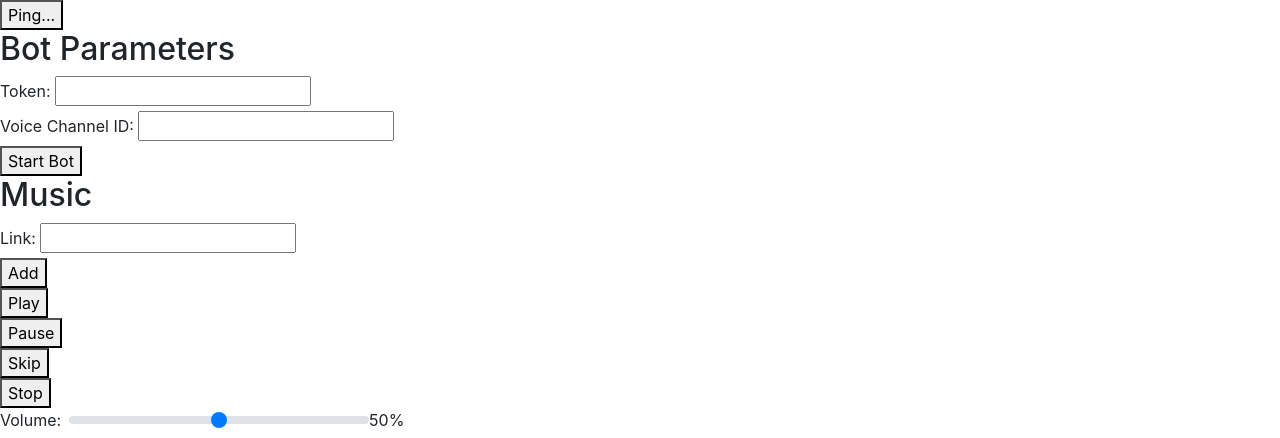
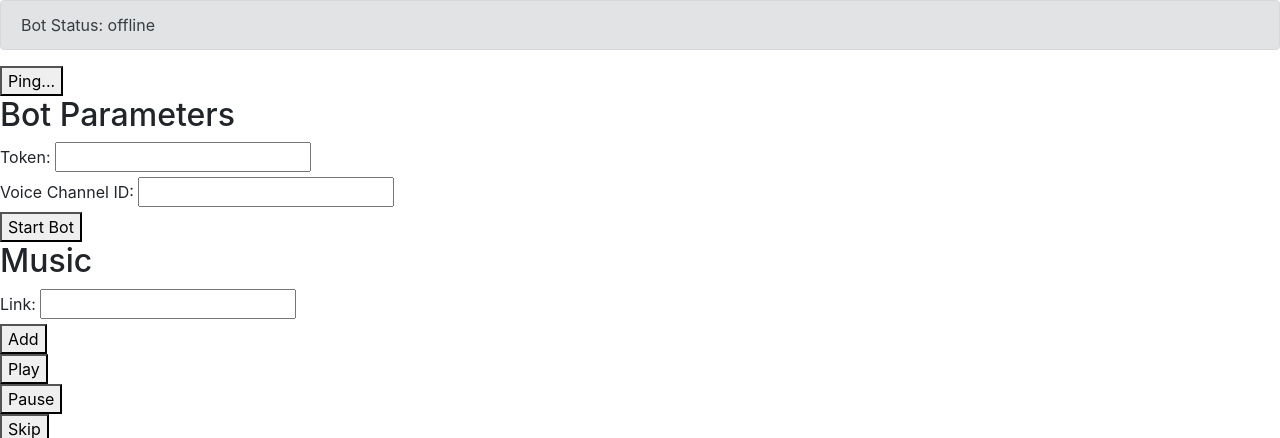
Before and after one commit to revivedp/disc.music, a Flask app: page / in a window 1280 px wide. Shown: the top 438 px of the page. Run offline with Flask 3, Linux system fonts and the light colour scheme; some libraries are stand-ins or nearby versions.

Commit message:
Add bot status checker

```diff
--- a/routes.py
+++ b/routes.py
@@ -1,5 +1,8 @@
 from app import app, socketio
 from flask import render_template, redirect, request
+
+BOT_SID = None
+BOT_ONLINE = False
 
 
 # =======================================
@@ -79,6 +82,25 @@ def stop():
 #               Socket.IO
 # =======================================
 
+@socketio.on("bot_status")
+def on_bot_status(data):
+    global BOT_SID, BOT_ONLINE
+    BOT_ONLINE = bool(data.get("online"))
+    BOT_SID = request.sid
+    socketio.emit("bot_status", {"online": BOT_ONLINE})
+
+@socketio.on("connect")
+def on_ws_connect():
+    socketio.emit("bot_status", {"online": BOT_ONLINE}, to=request.sid)
+
+@socketio.on("disconnect")
+def on_ws_disconnect():
+    global BOT_SID, BOT_ONLINE
+    if request.sid == BOT_SID:
+        BOT_SID = None
+        BOT_ONLINE = False
+        socketio.emit("bot_status", {"online": False})
+
 @socketio.on("bot_queue_update")
 def on_bot_queue_update(data):
     socketio.emit("bot_queue_update", data)
--- /dev/null
+++ b/static/js/SetStatus.js
@@ -0,0 +1,14 @@
+(function () {
+    const socket = window.socket || io();
+    window.socket = socket
+
+    function setStatus(online){
+        const el = document.getElementById('bot-status');
+        if (!el) return;
+        const isOn = !!online;
+        el.textContent = 'Bot Status: ' + (isOn ? 'online' : 'offline');
+        el.className = 'alert ' + (isOn ? 'alert-success' : 'alert-secondary');
+    }
+
+    socket.on('bot_status', (data) => setStatus(data && data.online));
+})();
--- a/templates/index.html
+++ b/templates/index.html
@@ -9,6 +9,8 @@
 </head>
 
 <body>
+
+    <div id="bot-status" class="alert alert-secondary" role="status">Bot Status: offline</div>
 
     <form action="{{ url_for('send_ping') }}" method="POST">
         <button type="submit">Ping...</button>
@@ -72,6 +74,7 @@
     <script src="https://cdn.socket.io/4.7.2/socket.io.min.js"></script>
     <script src="{{ url_for('static', filename='js/RenderQueue.js') }}"></script>
     <script src="{{ url_for('static', filename='js/VolumeSlider.js') }}"></script>
+    <script src="{{ url_for('static', filename='js/SetStatus.js') }}"></script>
 
 </body>
 
```
Also changed, not shown: bot.py (+11 -0 lines).
